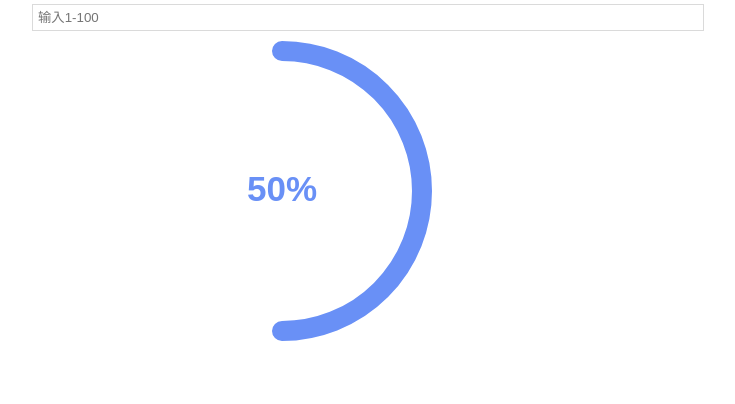
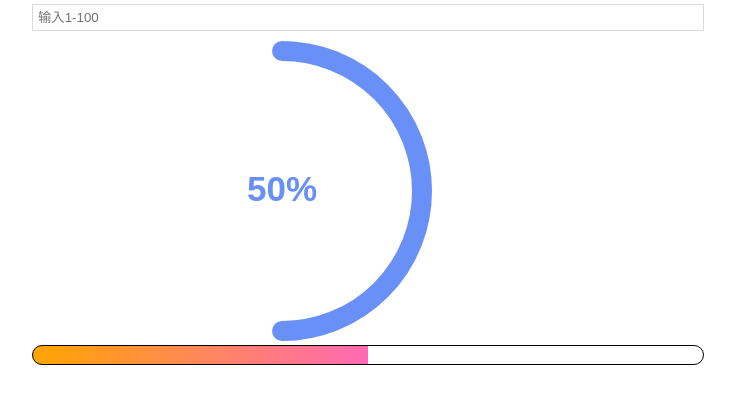
Before and after one commit to Travis-hjs/my-note, a plain HTML site: page JavaScript/canvas_ring.html in a window 1280 px wide. Shown: the whole page, without its empty margins (272-1007 px from the left). Drawn offline with Linux system fonts and the light colour scheme.

Commit message:
canvas 圆环百分比代码整理

```diff
--- a/JavaScript/canvas_ring.html
+++ b/JavaScript/canvas_ring.html
@@ -9,12 +9,14 @@
         *{ padding: 0; margin: 0; }
         .page{ box-sizing: border-box; width: 100%; max-width: 680px; margin: 0 auto; padding: 4px; }
         .input{ display: block; width: 100%; box-sizing: border-box; padding: 5px; border: solid 1px #dadada; margin-bottom: 10px; }
+        .progress{ width: 100%; height: 20px; border-radius: 10px; background: linear-gradient(90deg, orange, hotpink); border: 1px solid #000; box-sizing: border-box; background-repeat: no-repeat; transition: .8s all; background-size: 0%; }
     </style>
 </head>
 <body>
     <div class="page">
         <input type="number" class="input" placeholder="输入1-100" oninput="inputNumber(this)">
         <canvas id="ring"></canvas>
+        <div class="progress"></div>
     </div>
 
     <script src="./js/canvas_ring.js"></script>
--- a/JavaScript/js/canvas_ring.js
+++ b/JavaScript/js/canvas_ring.js
@@ -114,9 +114,17 @@ const ring = ringProgress(canvas, {
 });
 
 /**
+ * @type {HTMLElement}
+ */
+const line = document.querySelector('.progress');
+
+line.style.backgroundSize = '50%';
+
+/**
  * 输入百分比值
  * @param {HTMLInputElement} el
  */
 function inputNumber(el) {
     ring.setValue(el.value);
+    line.style.backgroundSize = el.value + '%';
 }
```
